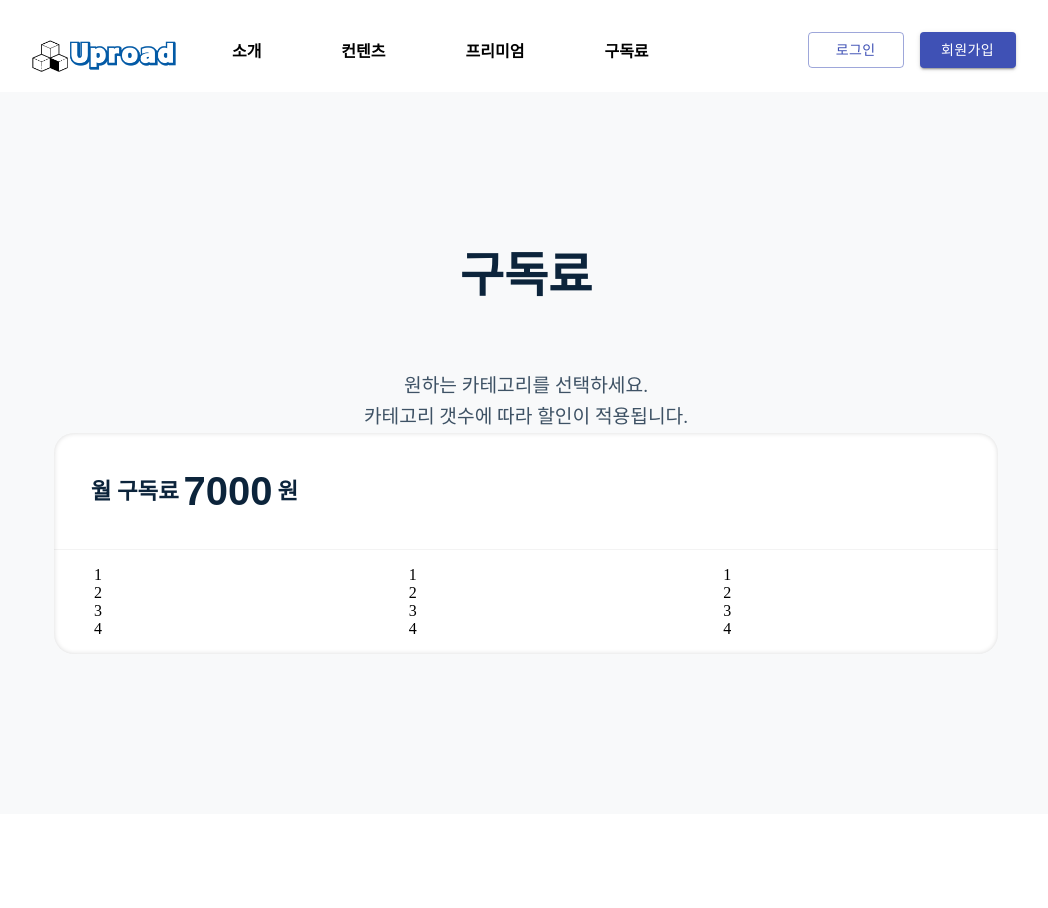
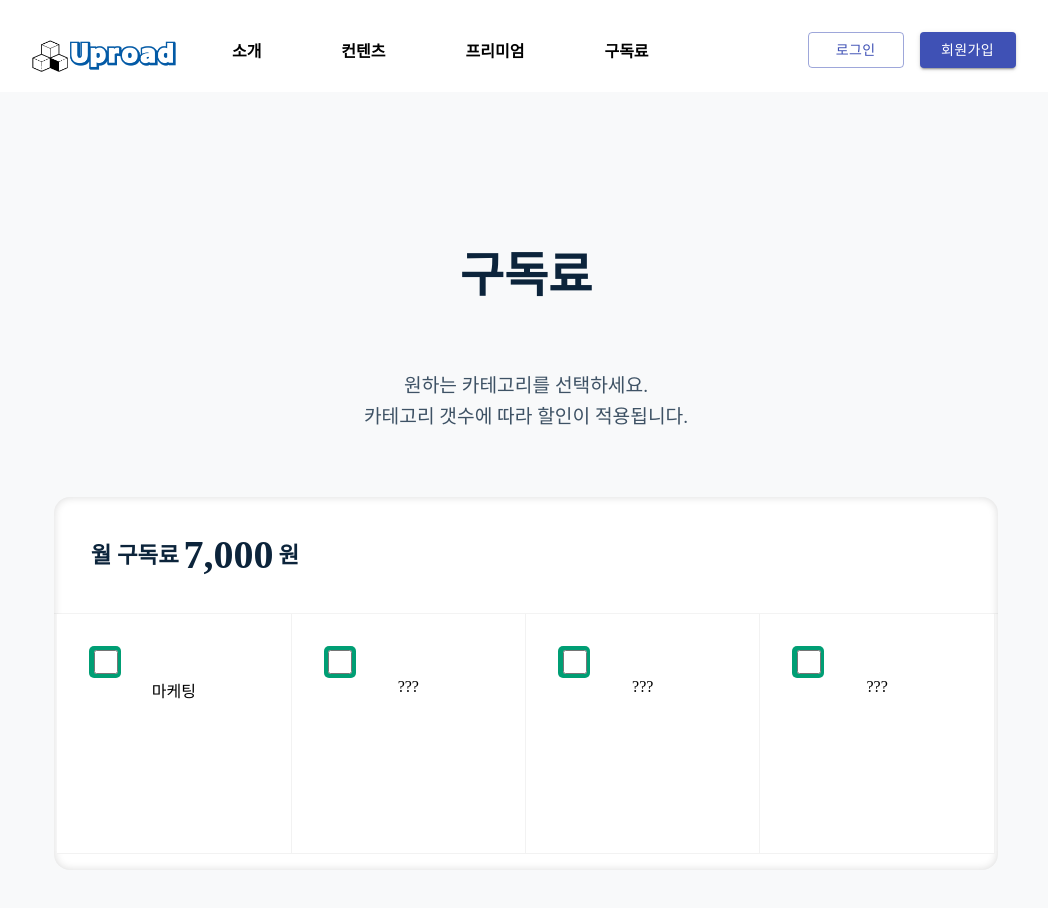
Before and after one commit to pby1360/Uproad, a React (Create React App) app in the folder frontend/: page /price in a window 1280 px wide. Shown: the top 908 px of the page, without its empty margins (114-1162 px from the left). Before the commit the page ends 822 px from the top, so only its background shows below. Built offline with nearby package versions, Linux system fonts and the light colour scheme.

Commit message:
구독료 화면 구성 (선택 리스트 만들기) #2

```diff
--- a/frontend/src/pages/Price.js
+++ b/frontend/src/pages/Price.js
@@ -3,6 +3,9 @@ import PriceStyle from "../styles/Price.scss";
 
 
 const Price = () => {
+
+
+
   return (
     <div className={PriceStyle}>
       <section className="price-content-info">
@@ -14,37 +17,46 @@ const Price = () => {
           <article className="price-select-content">
             <section className="monthly-price-title">
               <section className="title">월 구독료</section>
-              <span className="total-price">7000</span>
+              <span className="total-price">7,000</span>
               <section className="title">원</section>
             </section>
-            <article style={{display: "flex"}}>
-              <article style={{flex: "1"}}>
-                <ul style={{listStyle: "none"}}>
-                  <li>1</li>
-                  <li>2</li>
-                  <li>3</li>
-                  <li>4</li>
-                </ul>
-              </article>
-              <article style={{flex: "1"}}>
-                <ul style={{listStyle: "none"}}>
-                  <li>1</li>
-                  <li>2</li>
-                  <li>3</li>
-                  <li>4</li>
-                </ul>
-              </article>
-              <article style={{flex: "1"}}>
-                <ul style={{listStyle: "none"}}>
-                  <li>1</li>
-                  <li>2</li>
-                  <li>3</li>
-                  <li>4</li>
+                <ul className="all-list-content">
+                  <li className="list-content">
+                    <section className="list-content-padding">
+                      <section className="checkbox-background">
+                        <input type="checkbox" id="marketing" className="checkbox-image"></input>
+                      </section>
+                      <section className="sub_title">마케팅</section>
+
+                    </section>
+                  </li>
+                  <li className="list-content">
+                  <section className="list-content-padding">
+                    <section className="checkbox-background">
+                        <input type="checkbox" id="name1" className="checkbox-image"></input>
+                      </section>
+                      <section className="sub_title">???</section>
+                    </section>
+                  </li>
+                  <li className="list-content">
+                  <section className="list-content-padding">
+                    <section className="checkbox-background">
+                        <input type="checkbox" id="name2" className="checkbox-image"></input>
+                      </section>
+                      <section className="sub_title">???</section>
+                    </section>
+                  </li>
+                  <li className="list-content">
+                    <section className="list-content-padding">
+                      <section className="checkbox-background">
+                        <input type="checkbox" id="name3" className="checkbox-image"></input>
+                      </section>
+                      <section className="sub_title">???</section>
+                    </section>
+                    </li>
                 </ul>
               </article>
             </article>
-          </article>
-        </article>
       </section>
 
 
--- a/frontend/src/styles/Price.scss
+++ b/frontend/src/styles/Price.scss
@@ -43,6 +43,18 @@
       border-bottom: 0.1rem solid rgba(34, 34, 34, 0.05);
       order: -1;
     }
+    .price-select-content {
+      width: 100%;
+      background-color: rgb(255, 255, 255);
+      box-shadow: inset 0 0 0.5rem rgba(0, 0, 0, 0.15);
+      border-radius: 1rem;
+      overflow: hidden;
+      display: flex;
+      flex-direction: column;
+      -webkit-box-align: stretch;
+      align-items: stretch;
+      margin-top: 4rem;
+    }
     .title{
       color: #0c243b;
       font-size: 1.4rem;
@@ -51,23 +63,89 @@
       margin-left: 0.3rem;
     }
     .total-price{
-      font-family: "Barlow Condensed", sans-serif;
       color: #0c243b;
       font-weight: 600;
       font-size: 2.5rem;
       line-height: 1.3;
       margin-left: 0.3rem;
     }
-    .price-select-content {
-      width: 100%;
-      background-color: rgb(255, 255, 255);
-      box-shadow: inset 0 0 5px rgba(0, 0, 0, 0.15);
-      border-radius: 20px;
-      overflow: hidden;
+
+    .all-list-content{
+      display: flex;
+      align-items: stretch;
+      list-style-type: disc;
+      padding-inline-start: 0.2rem;
+      padding-inline-end: 0.2rem;
+      margin-block-start: 0;
+      margin-block-end: 1rem;
+    }
+
+    .list-content{
+      flex : 1;
+      -webkit-box-flex: 1;
+      flex-grow: 1;
+      flex-shrink: 1;
       display: flex;
       flex-direction: column;
-      -webkit-box-align: stretch;
-      align-items: stretch;
+      background-color: rgb(255, 255, 255);
+      overflow: hidden;
+      border-right: 0.1rem solid rgba(0, 0, 0, 0.05);
+    }
+
+    .list-content-padding{
+      width: 100%;
+      min-height: 15rem;
+      box-sizing: border-box;
+      display: flex;
+      flex-direction: column;
+      align-items: center;
+      padding: 2rem 2rem 2rem;
+      border-bottom: 0.1rem solid rgba(0, 0, 0, 0.05);
+    }
+    .checkbox-background{
+      align-self: flex-start;
+      width: 32px;
+      height: 32px;
+      background-color: rgb(0, 158, 116);
+      display: flex;
+      -webkit-box-align: center;
+      align-items: center;
+      flex-shrink: 0;
+      -webkit-box-pack: center;
+      justify-content: center;
+      border-radius: 5px;
+      transition: background-color 0.2s ease 0s;
+    }
+    .checkbox-image{
+      border: none;
+    outline: none;
+    background-color: transparent;
+    font-weight: inherit;
+    }
+    .checkbox-image[type=checkbox]{
+      display: block;
+      width: 24px;
+      height: 24px;
+      //background:url(../../public/assets/plus.png);
+      }
+    .checkbox-image[type=checkbox]:checked {
+      //background:url(../../public/assets/check.png);
+      background-size: 100%;
+      height: 20px;
+      width: 20px;
+      display: inline-block;
+      padding: 0;
+      vertical-align: middle;
+      transition-duration: .3s
+    }
+    .sub-title{
+      display: flex;
+      color: #0c243b;
+      font-size: 1.2rem;
+      font-weight: 900;
+      line-height: 1.3;
+      margin-top: 0.5rem;
+      margin-bottom: 0.5rem;
     }
   }
 
```
Also changed, not shown: frontend/public/assets/check.png (added), frontend/public/assets/plus.png (added).
